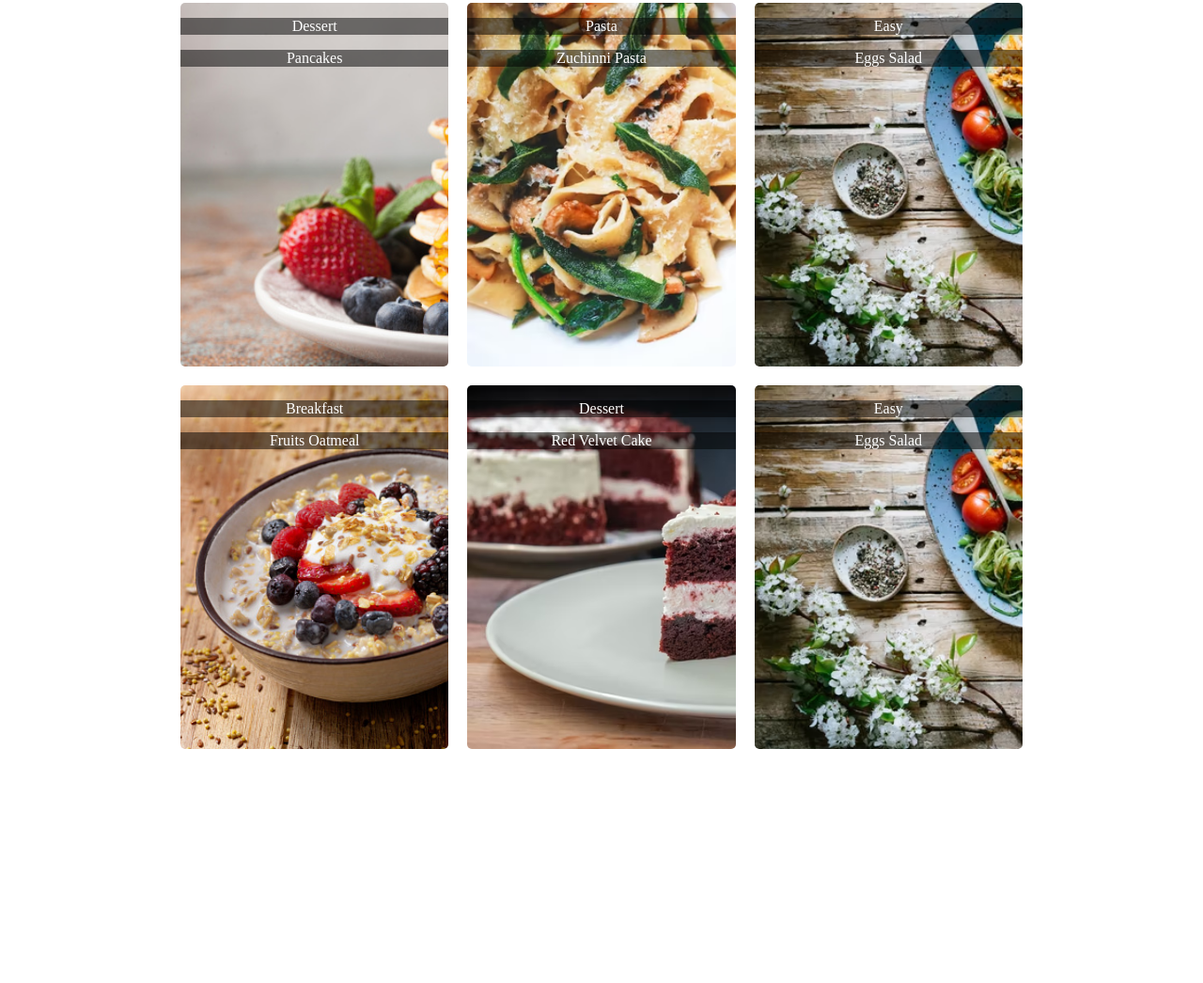
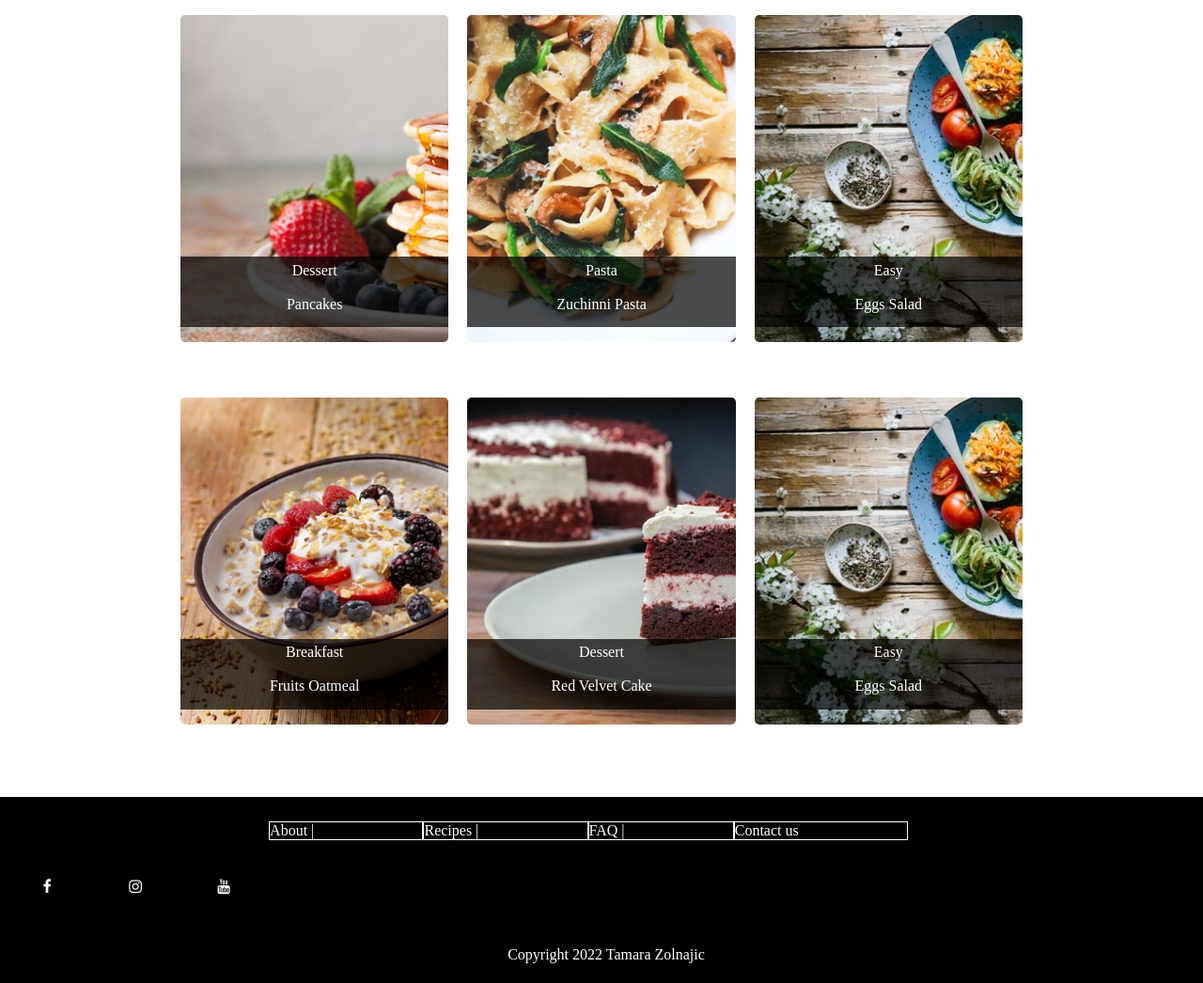
Before and after one commit to TamaraZolnajic/FE16-CR2-TamaraZolnajic, a plain HTML site: page index.html in a window 1280 px wide. Shown: the part 536-1582 px from the top of the page at 94% size. Before the commit the page ends 1333 px from the top, so only its background shows below. Drawn offline with Linux system fonts and the light colour scheme.

Commit message:
added footer

```diff
--- a/index.html
+++ b/index.html
@@ -6,6 +6,7 @@
     <meta name="viewport" content="width=device-width, initial-scale=1.0">
     <title>FoodBlog</title>
     <link rel="stylesheet" href="style.css">
+    <link rel="stylesheet" href="https://cdnjs.cloudflare.com/ajax/libs/font-awesome/4.7.0/css/font-awesome.min.css">
 </head>
 <body>
     <nav>
@@ -23,66 +24,81 @@
         <div class="bottom-nav">
             <ul class="nav-list">
                 <li class="nav-list-item item-1">
-                    <a href="">Pasta</a>
+                    <a class="bottom-nav-link" href="">Pasta</a>
                 </li>
                 <li class="nav-list-item item-2">
-                    <a href="">Taco</a>
+                    <a class="bottom-nav-link" href="">Taco</a>
                 </li>
                 <li class="nav-list-item item-3">
-                    <a href="">Pizza</a>
+                    <a class="bottom-nav-link" href="">Pizza</a>
                 </li>
                 <li class="nav-list-item item-4">
-                    <a href="">Dessert</a>
+                    <a class="bottom-nav-link" href="">Dessert</a>
                 </li>
                 <li class="nav-list-item item-5">
-                    <a href="">Breakfast</a>
+                    <a class="bottom-nav-link" href="">Breakfast</a>
                 </li>
                 <li class="nav-list-item item-6">
-                    <a href="">Lunch</a>
+                    <a class="bottom-nav-link" href="">Lunch</a>
                 </li>
                 <li class="nav-list-item item-7">
-                    <a href="">Dinner</a>
+                    <a class="bottom-nav-link" href="">Dinner</a>
                 </li>
             </ul>
         </div><hr id="nav-hr">
     </nav>
     <div class="container">
         <div class="grid-items grid-item1">
-            <p>Easy</p>
-            <p>Eggs Salad</p>
+            <p class="card-food">Easy <br><br> Eggs Salad</p>
         </div>
         <div class="grid-items grid-item2">
-            <p>Dinner</p>
-            <p>Cheeseburger</p>
+            <p class="card-food">Dinner <br><br> Cheeseburger</p>
         </div>
         <div class="grid-items grid-item3">
-            <p>Pizza</p>
-            <p>Pizza</p>
+            <p class="card-food">Pizza <br><br> Pizza</p>
         </div>
         <div class="grid-items grid-item4">
-            <p>Dessert</p>
-            <p>Pancakes</p>
+            <p class="card-food">Dessert <br><br>Pancakes</p>
         </div>
         <div class="grid-items grid-item5">
-            <p>Pasta</p>
-            <p>Zuchinni Pasta</p>
+            <p class="card-food">Pasta <br><br>Zuchinni Pasta</p>
         </div>
         <div class="grid-items grid-item6">
-            <p>Easy</p>
-            <p>Eggs Salad</p>
+            <p class="card-food">Easy <br><br> Eggs Salad</p>
         </div>
         <div class="grid-items grid-item7">
-            <p>Breakfast</p>
-            <p>Fruits Oatmeal</p>
+            <p class="card-food">Breakfast <br><br>Fruits Oatmeal</p>
         </div>
         <div class="grid-items grid-item8">
-            <p>Dessert</p>
-            <p>Red Velvet Cake</p>
+            <p class="card-food">Dessert <br><br>Red Velvet Cake</p>
         </div>
         <div class="grid-items grid-item9">
-            <p>Easy</p>
-            <p>Eggs Salad</p>
+            <p class="card-food">Easy <br><br>Eggs Salad</p>
         </div>
     </div>
+    <footer>
+        <nav class="navbar-footer">
+            <ul class="footer-nav-list">
+                <li class="list-item">
+                    <a class="footer-nav-link" href="">About |</a>
+                </li>
+                <li class="list-item">
+                    <a class="footer-nav-link" href="">Recipes |</a>
+                </li>
+                <li class="list-item">
+                    <a class="footer-nav-link" href="">FAQ |</a>
+                </li>
+                <li class="list-item">
+                    <a class="footer-nav-link" href="">Contact us</a>
+                </li>
+            </ul>
+        </nav>
+        <div class="Social">
+            <a href="#" class="fa fa-facebook"></a>
+            <a href="#" class="fa fa-instagram"></a>
+            <a href="#" class="fa fa-youtube"></a>
+        </div>
+        <p id="copyright">Copyright 2022 Tamara Zolnajic</p>
+    </footer>
 </body>
 </html>
--- a/style.css
+++ b/style.css
@@ -42,7 +42,6 @@ nav{
 }
 .top-nav{
     width: 100%;
-    height: 10%;
     background-color:white;
     display:flex;
     justify-content: space-between;
@@ -61,12 +60,12 @@ nav{
     justify-content: space-around;
     font-size: 100%;
 }
-a {
+.bottom-nav-link {
     text-decoration: none;
     color: black;
 }
 .container{
-    margin:1% auto 0 auto;
+    margin:2% auto 3% auto;
     text-align: center;
     width: 70%;
     height:150vh;
@@ -75,14 +74,21 @@ a {
     grid-template-columns: repeat(3, 1fr);
     grid-template-rows: repeat(3, 1fr);
 }
-p{
+.card-food{
     background-color:black;
-    background: rgba(0, 0, 0, 0.5);
+    background: rgba(0, 0, 0, 0.7);
     color: white;
+    position: absolute;
+    bottom: 0;
+    right: 0;
+    width: 100%;
+    height: 20%;
+    padding-top:2% ;
 }
 .grid-items{
+    position: relative;
     border-radius: 5px;
-    height: 100%;
+    height: 90%;
 }
 .grid-item1{
     background-image: url(pics/eggs-salad.avif);
@@ -129,3 +135,40 @@ p{
     background-repeat: no-repeat;
     background-size:cover;
 }
+footer{
+    background-color: black;
+    height: 20%;
+    width: 100%;
+    padding: 5px 5px 5px 5px;
+}
+.footer-nav-list {
+    width: 90%;
+    display: flex;
+    justify-content: center;
+    color: white;
+    list-style: none;
+}
+.footer-nav-link{
+    color: white;
+    text-decoration: none;
+}
+.list-item{
+    padding-right: 10%;
+    border: 1px solid white;
+    text-align: center;
+}
+.social{
+    text-align: center;
+}
+.fa {
+    padding: 20px;
+    width: 50px;
+    text-align: center;
+    text-decoration: none;
+    margin-bottom: 20px;
+    color: white;
+}
+#copyright{
+    text-align: center;
+    color: white;
+}
```
